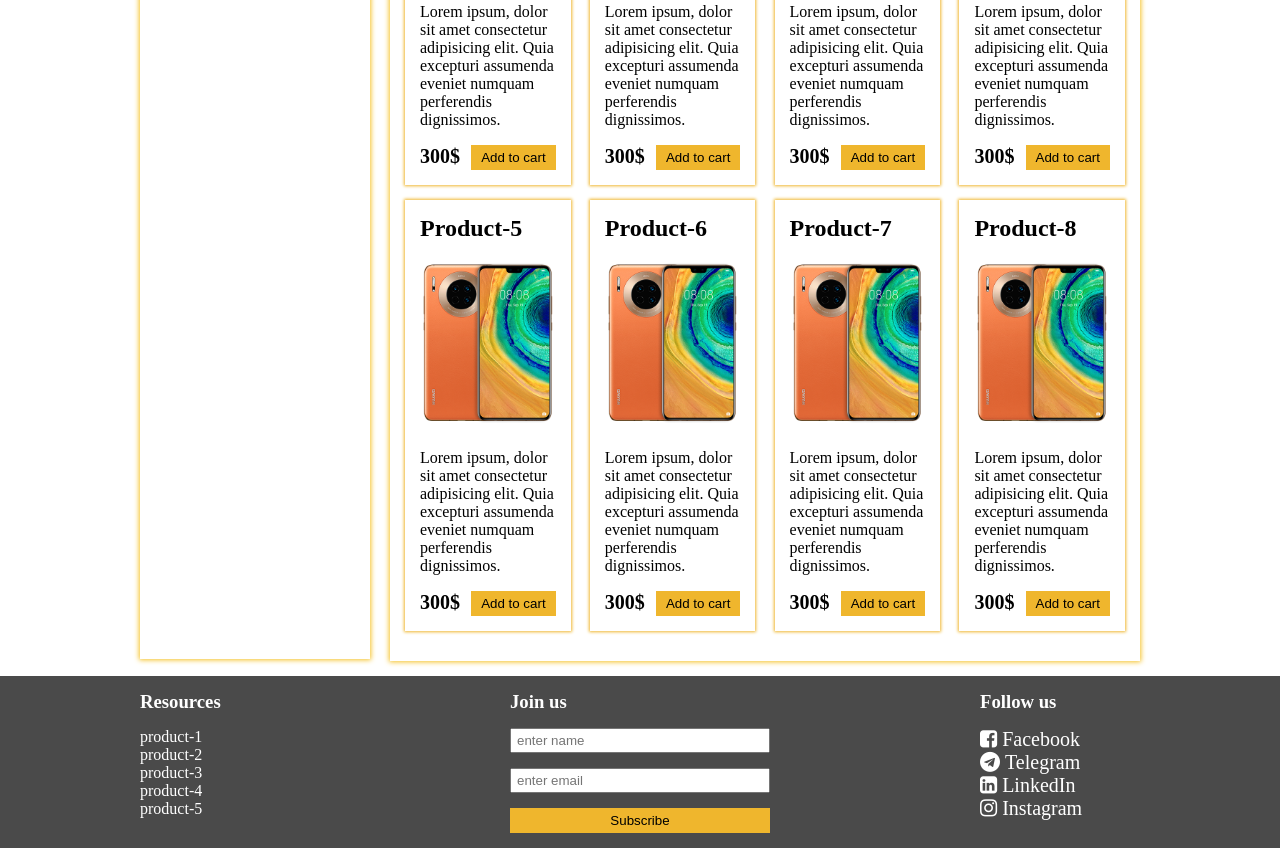
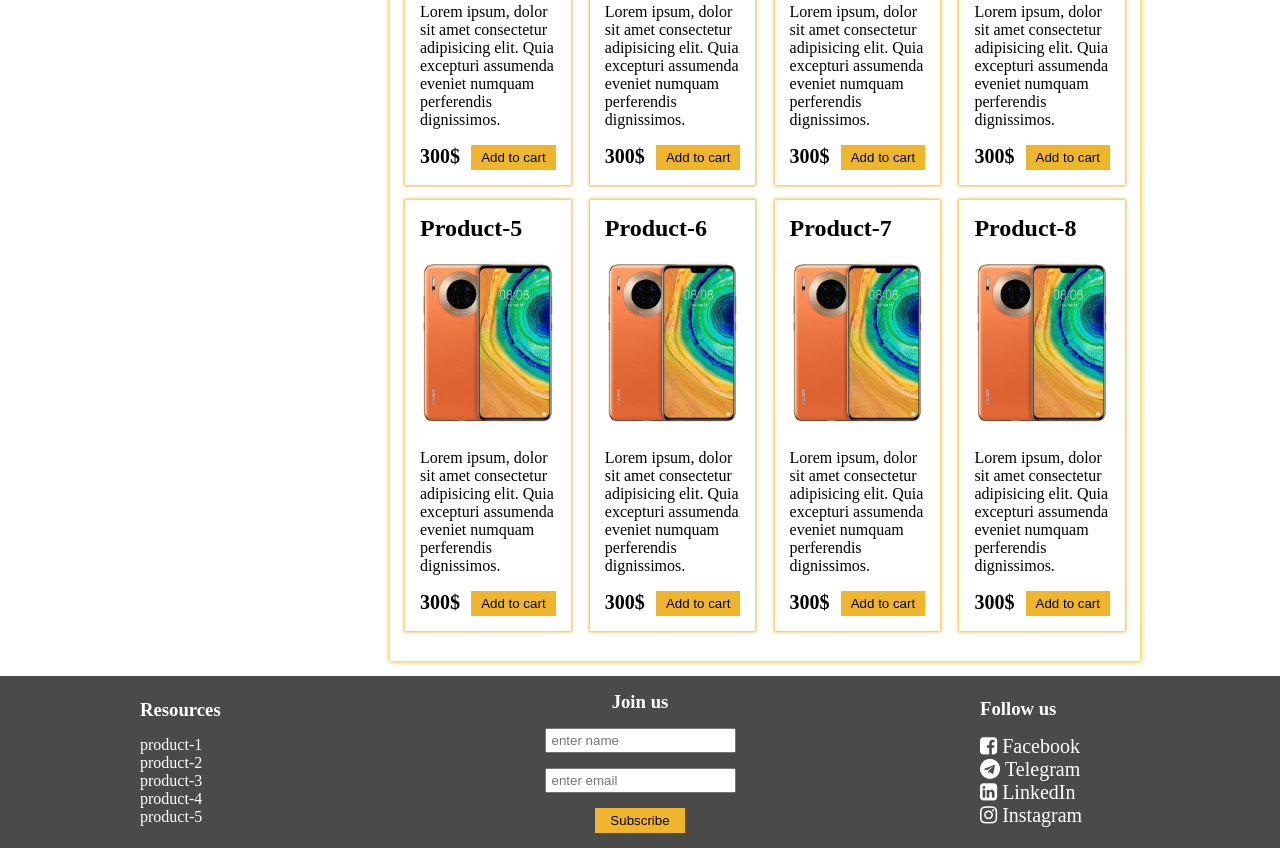
Before and after one commit to kostyuque/web_page, a plain HTML site: page index.html in a window 1280 px wide. Shown: the part 376-1224 px from the top of the page. Drawn offline with Linux system fonts and the light colour scheme.

Commit message:
home rework

```diff
--- a/style.css
+++ b/style.css
@@ -59,7 +59,7 @@ header ul {
 
 #sidebar {
     width: 23%;
-}
+  }
 
 #content {
     width: 75%;
@@ -71,8 +71,6 @@ header ul {
     margin: 15px 0;
     box-shadow: 0px 0px 5px 1px #f5c020;
     padding: 15px;
-    min-height: 920px;
-
 }
 
 #sidebar ul li a {
@@ -169,22 +167,23 @@ footer a {
     color: white;
 }
 
-footer .container>div {
+footer div.container > div {
     max-width: 260px;
     width: 100%;
 }
 
 footer h3 {
     margin: 0 0 15px 0;
-}
+    }
 
 footer .container {
-    align-items: flex-start
+    align-items: center;
 }
 
 .f-links a {
     display: block;
     padding: 0 5px 0 0;
+    font-size: 18.72;
 }
 
 .f-links a:hover {
@@ -195,6 +194,7 @@ footer .container {
 .social-links {
     display: flex;
     flex-direction: column;
+    align-items: center;
 }
 
 .form-subscribe input {
@@ -218,7 +218,7 @@ footer .container {
 
 .social-links {
     padding-left: 100px;
-
+    align-items: flex-start;
 }
 
 
```
Also changed, not shown: index.html (+0 -3 lines).
